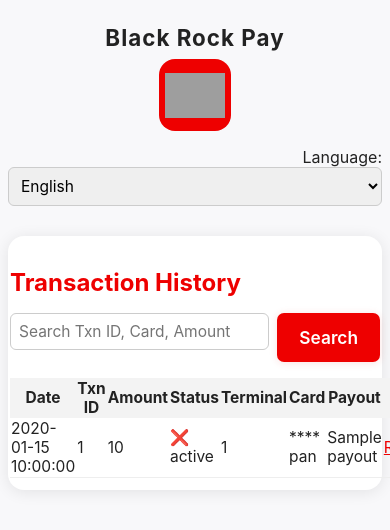
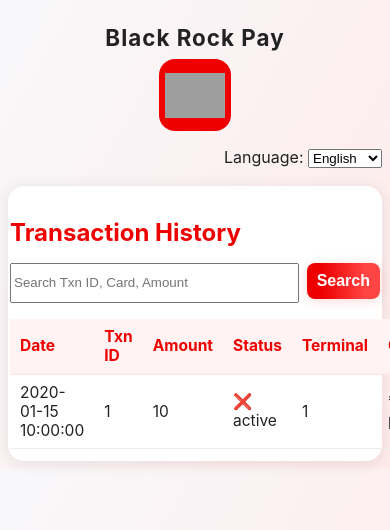
Before and after one commit to Lloydsgit/Defender, a Python web app: template templates/history.html in a window 390 px wide. Shown: the top 530 px of that part. Run offline with Jinja, Linux system fonts and the light colour scheme; the template is opened without the code that fills it: most values are stand-ins (such as "Sample title", 1, 10 or a date in 2020); the page is wider than the window, and the part outside it is not shown; grey boxes are pictures that could not be loaded.

Commit message:
Update style.css

```diff
--- a/static/style.css
+++ b/static/style.css
@@ -1,55 +1,78 @@
 body {
-  background: #f8f8fa;
+  background: linear-gradient(120deg, #f8f8fa 0%, #ffeaea 100%);
   font-family: 'Inter', 'Segoe UI', 'Roboto', Arial, sans-serif;
   color: #222;
 }
-.main-btn {
-  background: #e00;
+.main-btn, .icon-btn {
+  background: linear-gradient(90deg, #e00 20%, #f44 80%);
   color: #fff;
   border: none;
-  border-radius: 7px;
-  padding: 10px 22px;
-  font-size: 1.08rem;
-  font-weight: 600;
+  border-radius: 8px;
+  padding: 11px 24px;
+  font-size: 1.13rem;
+  font-weight: 700;
   cursor: pointer;
-  box-shadow: 0 1px 8px rgba(224,0,0,0.12);
-  transition: background 0.2s;
+  box-shadow: 0 2px 12px rgba(224,0,0,0.15);
+  transition: background 0.2s, box-shadow 0.2s, transform 0.08s;
+  margin-bottom: 4px;
 }
-.main-btn:hover {
-  background: #b00;
+.main-btn:hover, .icon-btn:hover {
+  background: linear-gradient(90deg, #ba0000 20%, #e00 80%);
+  box-shadow: 0 4px 18px rgba(224,0,0,0.25);
+  transform: translateY(-2px) scale(1.04);
 }
-input, select, button {
-  font-family: inherit;
-  font-size: 1rem;
+.icon-btn {
+  padding: 8px 14px;
+  font-size: 1.1rem;
+  margin-left: 4px;
 }
-input[type="text"], input[type="password"], select {
-  padding: 8px;
-  border: 1px solid #ccc;
-  border-radius: 6px;
-  margin-bottom: 12px;
-  width: 100%;
-  box-sizing: border-box;
+.table-card {
+  background: #fff;
+  border-radius: 15px;
+  box-shadow: 0 2px 16px rgba(0,0,0,0.08);
+  padding: 20px;
+  margin-bottom: 28px;
+  animation: fadeIn 0.6s;
 }
-.form-wrap label {
-  display: block;
-  font-weight: 500;
-  margin-bottom: 4px;
-  color: #444;
+@keyframes fadeIn {
+  from { opacity: 0; transform: translateY(16px);}
+  to { opacity: 1; transform: none;}
 }
-.form-wrap input, .form-wrap select {
-  margin-bottom: 12px;
+th, td {
+  padding: 8px 10px;
+  text-align: left;
 }
-h1, h2 {
-  font-family: inherit;
+th {
+  background: #fff3f3;
+  color: #e00;
   font-weight: 700;
-  color: #e00;
+  border-bottom: 2px solid #ffeaea;
 }
+tr {
+  border-bottom: 1px solid #f3f3f3;
+  transition: background 0.14s;
+}
+tr:hover td {
+  background: #fff8f8;
+}
+.status-dot {
+  display: inline-block;
+  width: 12px; height: 12px;
+  border-radius: 50%;
+  margin-right: 6px;
+  box-shadow: 0 0 8px rgba(224,0,0,0.13);
+}
+.status-online { background: #0f0; }
+.status-offline { background: #e00; }
+.status-idle { background: #ff0; }
+.search-bar {
+  display: flex; gap: 12px; margin-bottom: 16px;
+}
+.search-bar input[type="text"] {
+  flex: 1; padding: 9px; border-radius: 8px; border: 1px solid #e8e8e8;
+}
+.search-bar .main-btn { min-width: 100px; }
 @media (max-width: 600px) {
-  .container {
-    padding: 9px 1px;
-    max-width: 97vw;
-  }
-  input, select {
-    font-size: 0.97rem;
-  }
+  .table-card { padding: 7px; }
+  .main-btn, .icon-btn { font-size: 1rem; padding: 9px 10px;}
 }
```
